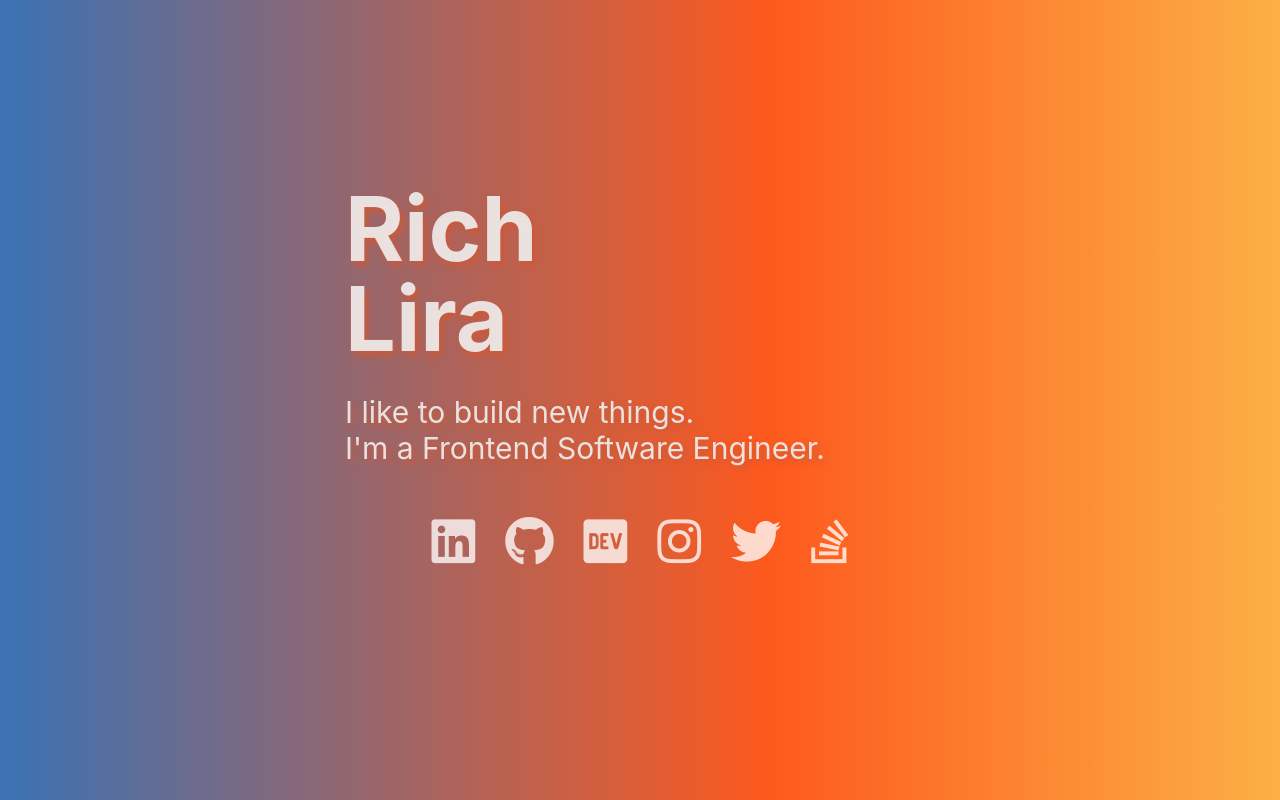
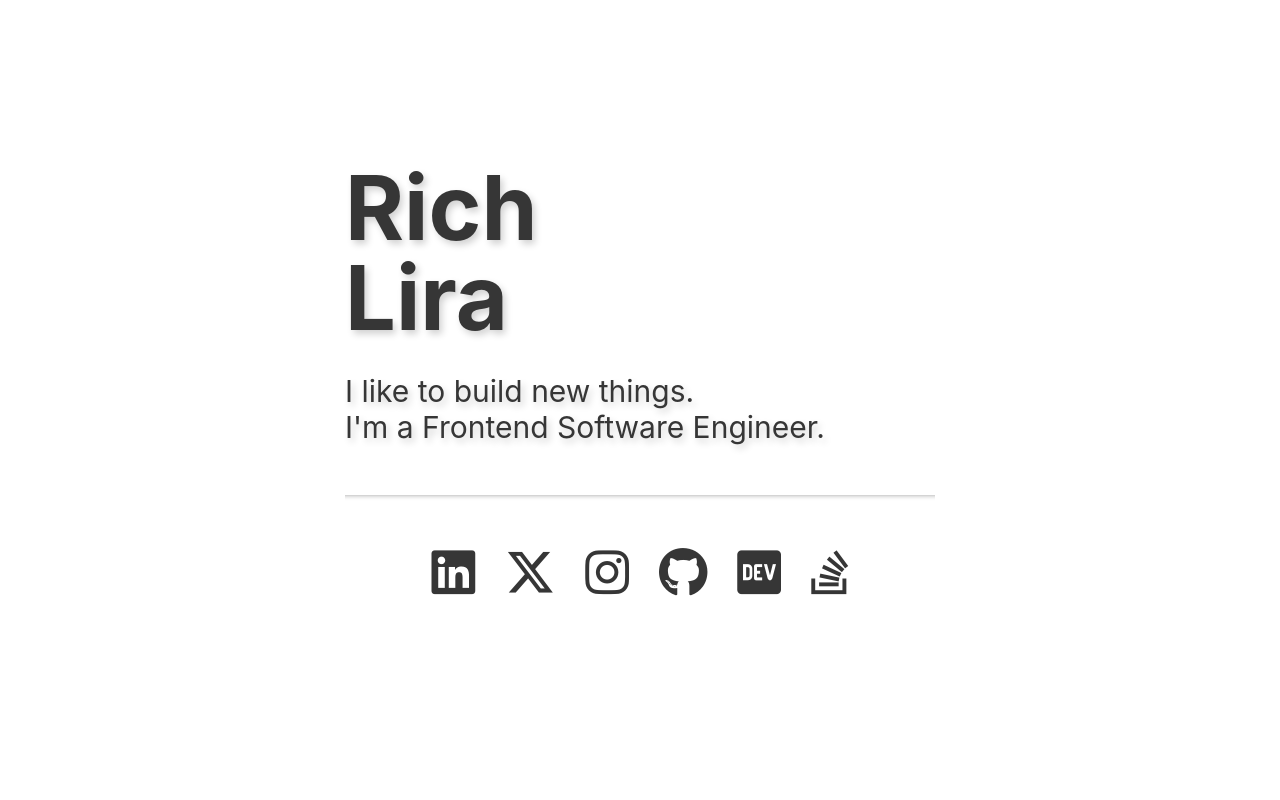
Before and after one commit to richlira/richlira.dev, an Angular app: page / in a window 1280 px wide. Built offline with nearby package versions, Linux system fonts and the light colour scheme.

Commit message:
Rich: update Twitter's Icon. Update colors.

```diff
--- a/package.json
+++ b/package.json
@@ -18,7 +18,7 @@
     "@angular/platform-browser": "^16.1.8",
     "@angular/platform-browser-dynamic": "^16.1.8",
     "@angular/router": "^16.1.8",
-    "@fortawesome/fontawesome-free": "^5.13.0",
+    "@fortawesome/fontawesome-free": "^6.4.2",
     "rxjs": "~7.5.0",
     "tslib": "^2.3.0",
     "zone.js": "~0.13.1"
--- a/src/app/bio/bio.component.html
+++ b/src/app/bio/bio.component.html
@@ -5,10 +5,17 @@
             <h1>Lira</h1>
             <p class="profile-header-subtitle profile-header-subtitle--first">I like to build new things.</p>
             <p class="profile-header-subtitle profile-header-subtitle--second">I'm a Frontend Software Engineer.</p>
+            <hr class="profile-divider">
         </header>
         <nav class="profile-header-list">
             <a href="https://www.linkedin.com/in/ricardolira/" target="_blank" id="linkedin" aria-label="twitter">
                 <i class="fab fa-linkedin"></i>
+            </a>
+            <a href="https://twitter.com/soyrichlira" target="_blank" id="twitter" aria-label="twitter">
+                <i class="fab fa-x-twitter"></i>
+            </a>
+            <a href="https://www.instagram.com/richlira/" target="_blank" id="instagram" aria-label="instagram">
+                <i class="fab fa-instagram"></i>
             </a>
             <a href="https://github.com/richlira" target="_blank" id="github" aria-label="github">
                 <i class="fab fa-github"></i>
@@ -16,12 +23,6 @@
             <a href="https://dev.to/richlira" target="_blank" id="devto" aria-label="devto">
                 <i class="fab fa-dev"></i>
             </a>
-            <a href="https://www.instagram.com/richlira/" target="_blank" id="instagram" aria-label="instagram">
-                <i class="fab fa-instagram"></i>
-            </a>
-            <a href="https://twitter.com/soyrichlira" target="_blank" id="twitter" aria-label="twitter">
-                <i class="fab fa-twitter"></i>
-            </a>
             <a href="https://stackoverflow.com/users/5848847/richlira" target="_blank" id="stackoverflow" aria-label="stackoverflow">
                 <i class="fab fa-stack-overflow secondLine"></i>
             </a>
--- a/src/app/bio/bio.component.scss
+++ b/src/app/bio/bio.component.scss
@@ -1,7 +1,6 @@
 .profile {
     align-items: center;
-    background: rgb(58,114,180);
-    background: linear-gradient(90deg, rgba(58,114,180,1) 0%, rgba(253,89,29,1) 60%, rgba(252,176,69,1) 100%);
+    background: white;
     display: flex;
     height: 100%;
     justify-content: center;
@@ -36,19 +35,21 @@
             margin-bottom: unset;
         }
         &-subtitle--second {
+            margin-bottom: 50px;
             margin-top: unset;
         }
 
         &-list {
-            margin: 50px 0;
+            margin: 40px 0;
             text-align: center;
         }
     }
 
     &-divider {
         border: 0;
-        box-shadow: inset 0 12px 5px -12px rgba(30, 30, 30, 0.777);
+        box-shadow: inset 0 12px 5px -12px rgba(125, 125, 125, 0.777);
         height: 12px;
+        margin: 10px 0;
     }
 }
 
@@ -88,19 +89,19 @@ i {
 }
 
 #github :hover {
-    color: rgba(54, 54, 54, 0.82);
+    color: rgba(230, 16, 16, 0.82);
 }
 
 #devto :hover {
-    color: rgba(255, 247, 11, 0.897);
+    color: rgba(218, 204, 20, 0.897);
 }
 
 #instagram :hover {
-    color: #e700add2;
+    color: #b522ffd2;
 }
 
 #twitter :hover {
-    color: #1CA6D6;
+    color: #047ca4;
 }
 
 #stackoverflow :hover {
--- a/src/styles.scss
+++ b/src/styles.scss
@@ -8,14 +8,10 @@ html, body {
 }
 
 h1, p {
-    color: rgba(237, 235, 235, 0.935);
-    text-shadow: 3px 4px 7px #CE5937;
+    color: rgb(54, 54, 54);
+    text-shadow: 3px 4px 7px #d2d2d2;
 }
 
-a {
-    color: rgba(255, 255, 255, 0.777);
+a, a:visited {
+    color: rgb(54, 54, 54);
 }
-
-a:visited {
-    color: rgba(255, 255, 255, 0.777);
-}
```
